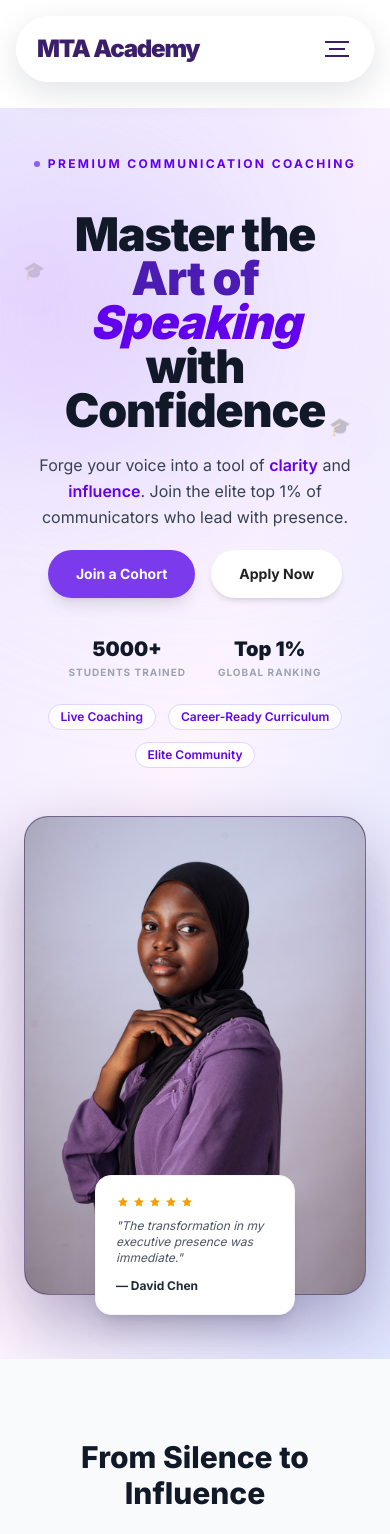
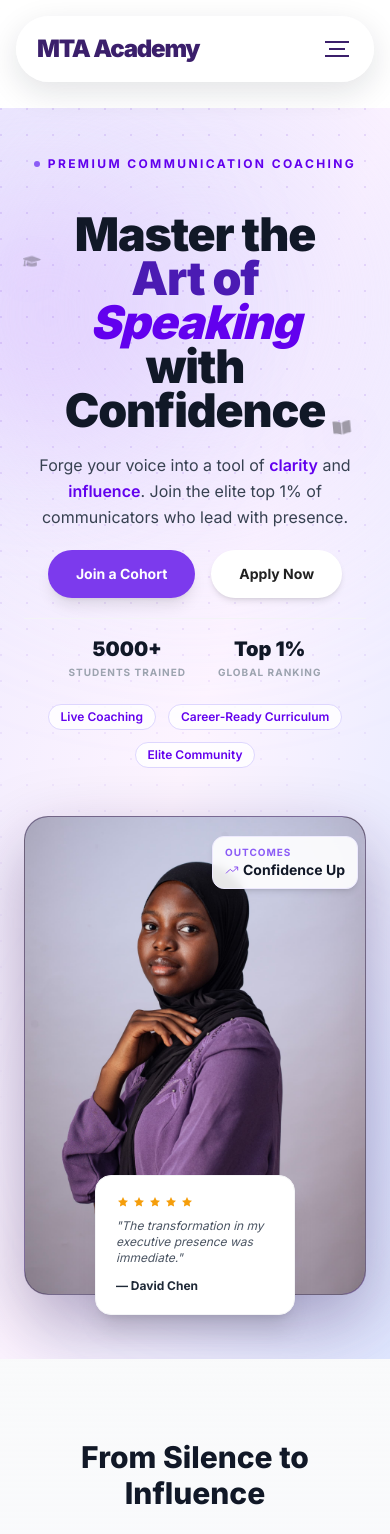
Before and after one commit to BizLaunchOrg/Mta_academy, a React (Vite) app: page / in a window 390 px wide. Shown: the top 1534 px of the page. Built offline with nearby package versions, Linux system fonts and the light colour scheme.

Commit message:
animation

```diff
--- a/index.html
+++ b/index.html
@@ -2,7 +2,9 @@
 <html lang="en">
   <head>
     <meta charset="UTF-8" />
-    <link rel="icon" type="image/svg+xml" href="/favicon.svg" />
+    <link rel="icon" type="image/jpeg" href="/MTA.jpeg?v=2" />
+    <link rel="shortcut icon" href="/MTA.jpeg?v=2" />
+    <link rel="apple-touch-icon" href="/MTA.jpeg?v=2" />
     <meta name="viewport" content="width=device-width, initial-scale=1.0" />
     <title>MTA Academy</title>
   </head>
--- a/src/App.tsx
+++ b/src/App.tsx
@@ -4,7 +4,7 @@ import Navbar from "./Components/NavBar";
 import Footer from "./Components/Footer";
 import EnrollmentPage from "./pages/EnrollmentPage";
 import Program from "./pages/Program";
-import { useEffect } from "react";
+import { useEffect, useState } from "react";
 
 function ScrollToTop() {
   const { pathname } = useLocation();
@@ -17,6 +17,25 @@ function ScrollToTop() {
 }
 
 function App() {
+  const [isLoading, setIsLoading] = useState(true);
+
+  useEffect(() => {
+    const timer = window.setTimeout(() => setIsLoading(false), 1400);
+    return () => window.clearTimeout(timer);
+  }, []);
+
+  if (isLoading) {
+    return (
+      <div className="app-loader" role="status" aria-live="polite" aria-label="Loading website">
+        <div className="app-loader__content">
+          <div className="app-loader__ring" />
+          <h1 className="app-loader__title">MTA Academy</h1>
+          <p className="app-loader__subtitle">Preparing your experience...</p>
+        </div>
+      </div>
+    );
+  }
+
   return (
     <>
       <ScrollToTop />
--- a/src/Components/HeroSection.tsx
+++ b/src/Components/HeroSection.tsx
@@ -1,5 +1,7 @@
 "use client";
 import { Link } from "react-router-dom";
+import { FaBookOpen, FaGraduationCap, FaMedal } from "react-icons/fa";
+import { IoSparkles, IoTrendingUp } from "react-icons/io5";
 export default function HeroSection() {
   return (
     <section className="relative min-h-screen bg-gradient-to-br from-violet-100 via-fuchsia-50 to-indigo-100 overflow-hidden px-6 md:px-10 pt-12 pb-16 flex flex-col justify-between">
@@ -7,11 +9,20 @@ export default function HeroSection() {
       <div className="absolute top-0 right-0 w-[400px] md:w-[600px] h-[400px] md:h-[600px] bg-violet-200 blur-[120px] rounded-full opacity-60 pointer-events-none" />
       <div className="absolute -left-20 top-20 w-64 h-64 bg-purple-300/35 blur-3xl rounded-full pointer-events-none" />
       <div className="absolute right-0 bottom-24 w-72 h-72 bg-indigo-200/45 blur-3xl rounded-full pointer-events-none" />
+      <div className="hero-mesh pointer-events-none" />
       <div className="absolute inset-0 pointer-events-none">
-        <span className="hero-float hero-float-1">🎓</span>
-        <span className="hero-float hero-float-2">🎓</span>
-        <span className="hero-float hero-float-3">📘</span>
-        <span className="hero-float hero-float-4">🏅</span>
+        <span className="hero-float hero-float-1">
+          <FaGraduationCap />
+        </span>
+        <span className="hero-float hero-float-2">
+          <FaBookOpen />
+        </span>
+        <span className="hero-float hero-float-3">
+          <FaMedal />
+        </span>
+        <span className="hero-float hero-float-4">
+          <IoSparkles />
+        </span>
       </div>
 
       <div className="max-w-7xl mx-auto w-full relative z-10 flex flex-col gap-10">
@@ -96,7 +107,7 @@ export default function HeroSection() {
           <div className="relative w-full lg:w-1/2 flex justify-center">
             {/* Image */}
             <div
-              className="w-full max-w-[520px] rounded-3xl overflow-hidden border border-white/35 shadow-[0_28px_70px_rgba(38,17,79,0.35)]"
+              className="hero-image-wrap w-full max-w-[520px] rounded-3xl overflow-hidden border border-white/35 shadow-[0_28px_70px_rgba(38,17,79,0.35)]"
               style={{
                 background:
                   "linear-gradient(135deg, #2d1b4e 0%, #1a0a2e 40%, #3b1f6b 100%)",
@@ -108,6 +119,16 @@ export default function HeroSection() {
                 alt="MTA Academy hero"
                 className="w-full h-full min-h-[380px] object-cover object-center"
               />
+            </div>
+
+            <div className="absolute top-5 right-2 md:right-0 rounded-xl bg-white/90 backdrop-blur-sm border border-violet-100 px-3 py-2 shadow-md">
+              <p className="text-[10px] uppercase tracking-widest text-violet-500 font-bold">
+                Outcomes
+              </p>
+              <p className="text-sm font-bold text-gray-900 flex items-center gap-1">
+                <IoTrendingUp className="text-violet-600" />
+                Confidence Up
+              </p>
             </div>
 
             {/* TESTIMONIAL CARD */}
--- a/src/index.css
+++ b/src/index.css
@@ -6,6 +6,51 @@
 
 body {
   font-family: "Inter", system-ui, -apple-system, "Segoe UI", Roboto, sans-serif;
+}
+
+.app-loader {
+  min-height: 100vh;
+  display: grid;
+  place-items: center;
+  background: radial-gradient(circle at 20% 20%, #e9d5ff 0%, transparent 45%),
+    radial-gradient(circle at 80% 80%, #c7d2fe 0%, transparent 40%),
+    linear-gradient(135deg, #f5f3ff 0%, #eef2ff 100%);
+}
+
+.app-loader__content {
+  text-align: center;
+  padding: 2rem 1.25rem;
+}
+
+.app-loader__ring {
+  width: 64px;
+  height: 64px;
+  border-radius: 9999px;
+  border: 4px solid rgba(109, 40, 217, 0.18);
+  border-top-color: #6d28d9;
+  margin: 0 auto 1rem;
+  animation: loaderSpin 0.9s linear infinite;
+}
+
+.app-loader__title {
+  font-size: clamp(1.5rem, 3vw, 2rem);
+  font-weight: 900;
+  color: #3b0764;
+}
+
+.app-loader__subtitle {
+  margin-top: 0.35rem;
+  font-size: 0.95rem;
+  color: #6b7280;
+}
+
+.hero-mesh {
+  position: absolute;
+  inset: 0;
+  opacity: 0.12;
+  background-image: radial-gradient(circle at 1px 1px, #6d28d9 1px, transparent 0);
+  background-size: 26px 26px;
+  mask-image: linear-gradient(to bottom, black 25%, transparent 85%);
 }
 
 .hero-float {
@@ -39,6 +84,27 @@ body {
   animation: heroDriftA 10s ease-in-out infinite;
 }
 
+.hero-image-wrap {
+  position: relative;
+}
+
+.hero-image-wrap::after {
+  content: "";
+  position: absolute;
+  inset: -120% auto auto -40%;
+  width: 60%;
+  height: 260%;
+  transform: rotate(18deg);
+  background: linear-gradient(
+    to right,
+    transparent 0%,
+    rgba(255, 255, 255, 0.35) 50%,
+    transparent 100%
+  );
+  animation: heroShine 8s ease-in-out infinite;
+  pointer-events: none;
+}
+
 @keyframes heroDriftA {
   0% {
     transform: translateY(0) rotate(0deg);
@@ -51,6 +117,21 @@ body {
   100% {
     transform: translateY(0) rotate(0deg);
     opacity: 0.2;
+  }
+}
+
+@keyframes heroShine {
+  0%,
+  78% {
+    left: -42%;
+    opacity: 0;
+  }
+  84% {
+    opacity: 0.7;
+  }
+  100% {
+    left: 118%;
+    opacity: 0;
   }
 }
 
@@ -68,3 +149,9 @@ body {
     opacity: 0.22;
   }
 }
+
+@keyframes loaderSpin {
+  to {
+    transform: rotate(360deg);
+  }
+}
--- a/src/pages/CohortPage.tsx
+++ b/src/pages/CohortPage.tsx
@@ -1,5 +1,8 @@
 import { useState } from "react";
+import type { ReactNode } from "react";
 import { Link } from "react-router-dom";
+import { FaUsers, FaPenNib } from "react-icons/fa";
+import { MdComputer } from "react-icons/md";
 
 type CourseStatus = "ACTIVE" | "ENROLLING" | "UPCOMING";
 
@@ -12,7 +15,7 @@ interface Course {
   availability: string;
   availabilityHighlight?: boolean;
   status: CourseStatus;
-  icon: string;
+  icon: ReactNode;
 }
 
 const courses: Course[] = [
@@ -26,7 +29,7 @@ const courses: Course[] = [
     availability: "Few seats remaining",
     availabilityHighlight: true,
     status: "ACTIVE",
-    icon: "👥",
+    icon: <FaUsers />,
   },
   {
     id: 2,
@@ -37,7 +40,7 @@ const courses: Course[] = [
     nextCohort: "Nov 15th",
     availability: "Open for enrollment",
     status: "ENROLLING",
-    icon: "⌨️",
+    icon: <MdComputer />,
   },
   {
     id: 3,
@@ -48,7 +51,7 @@ const courses: Course[] = [
     nextCohort: "Jan 2026",
     availability: "Waitlist available",
     status: "UPCOMING",
-    icon: "✏️",
+    icon: <FaPenNib />,
   },
 ];
 
@@ -88,7 +91,7 @@ function CourseCard({ course }: { course: Course }) {
           className="w-14 h-14 rounded-2xl flex items-center justify-center text-2xl"
           style={{ background: "#f3f0ff" }}
         >
-          <span style={{ filter: "grayscale(0.2)" }}>{course.icon}</span>
+          <span>{course.icon}</span>
         </div>
         <span
           className={`text-xs px-3 py-1 rounded-full ${statusStyles[course.status].badge}`}
```
